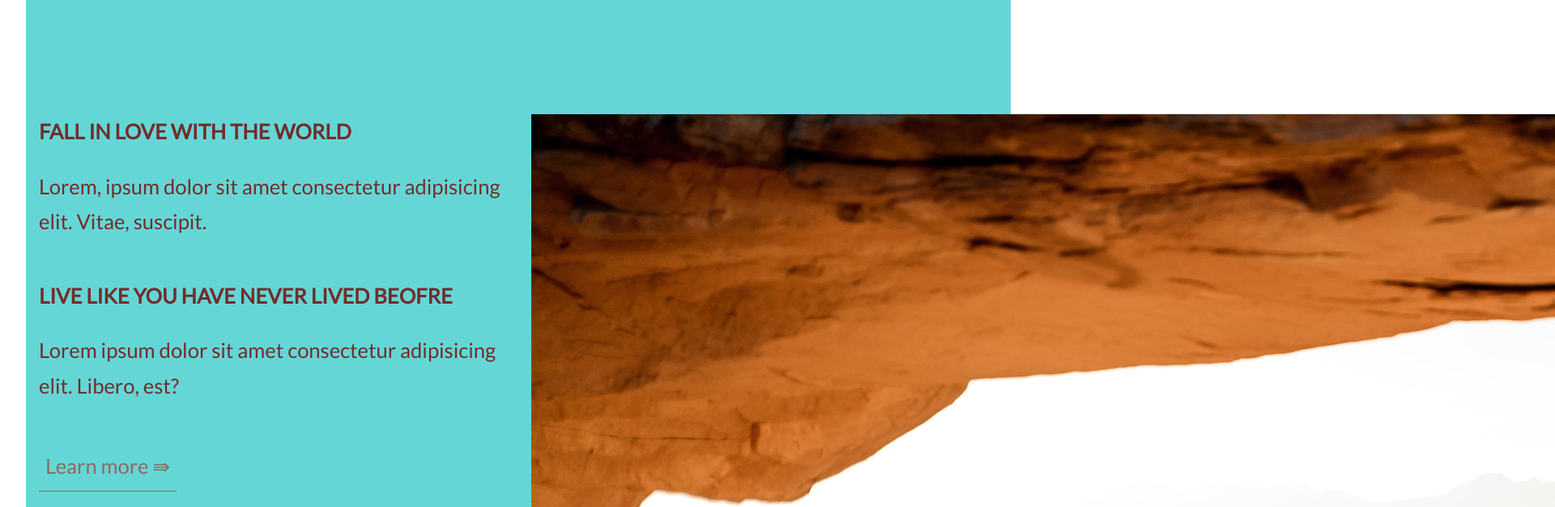
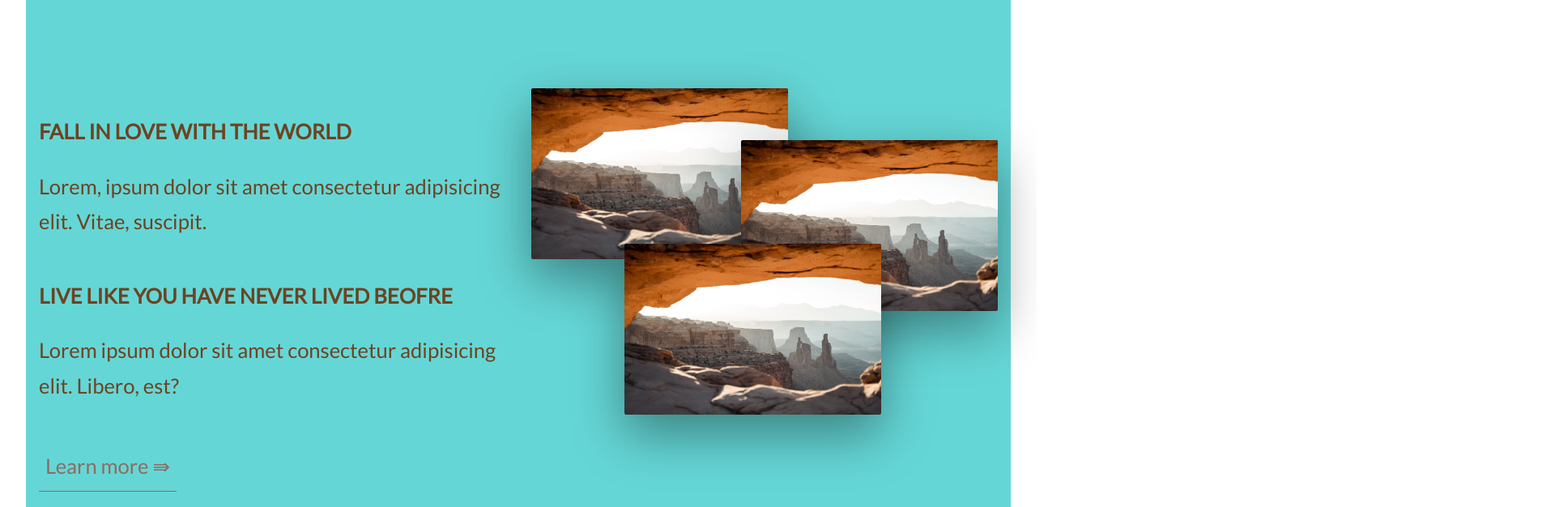
Before and after one commit to japheth198/css_Universe, a plain HTML site: page index.html in a window 1280 px wide. Shown: the part 1090-1716 px from the top of the page at 81% size, 1920 px wide, since content can reach past the window. Drawn offline with Linux system fonts and the light colour scheme.

Commit message:
Universe

```diff
--- a/css/style.css
+++ b/css/style.css
@@ -2,7 +2,7 @@
     --dark-color: rgba(151, 81, 69, 0.801);
     --medium-color: rgba(126, 61, 61, 0.589);
     --light-color: rgba(121, 41, 41, 0.438);
-    --text-color: rgb(114, 45, 45);
+    --text-color: rgb(109, 67, 34);
 }
 
 * {
@@ -79,7 +79,6 @@ body {
 }
 
 @keyframes moveInRight {
-
     0% {
         opacity: 0;
         transform: translateX(100px);
@@ -107,7 +106,6 @@ body {
     animation-delay: 3s;
     transition-property: transform;
     transition-duration: 3s;
-
 }
 .btn-container {
     text-align: center;
@@ -209,3 +207,43 @@ body {
     transform: translateY(0);
 
 }
+
+.composition {
+    position: relative;
+}
+
+.composition_photo {
+    width: 55%;
+    box-shadow: 0 1.5rem 4rem rgba(0, 0, 0, 0.4);
+    border-radius: 2px;
+    position: absolute;
+    outline-offset: 2rem;
+    transition: all 0.2s;
+    z-index: 10;
+
+}
+
+.composition_photo--p1 {
+    left: 0;
+    top: -2rem;
+}
+
+.composition_photo--p2 {
+    right: 0;
+    top: 2rem;
+}
+
+.composition_photo--p3 {
+    left: 20%;
+    top: 10rem;
+}
+
+.composition_photo:hover {
+    outline: 1.5rem solid var(--medium-color);
+    transform: scale(1.05);
+    z-index: 20;
+}
+
+.composition:hover .composition_photo:not(:hover) {
+    transform: scale(0.5)
+}
--- a/index.html
+++ b/index.html
@@ -47,9 +47,9 @@
 
                 <div class="col-1-of-2">
                     <div class="composition">
-                        <img src="img/landscape.jpg" alt="composition_photo composition_photo--p1">
-                        <img src="img/landscape.jpg" alt="composition_photo composition_photo--p2">
-                        <img src="img/landscape.jpg" alt="composition_photo composition_photo--p3">
+                        <img src="img/landscape.jpg" class="composition_photo composition_photo--p1">
+                        <img src="img/landscape.jpg" class="composition_photo composition_photo--p2">
+                        <img src="img/landscape.jpg" class="composition_photo composition_photo--p3">
                     </div>
                 </div>
             </div>
```
